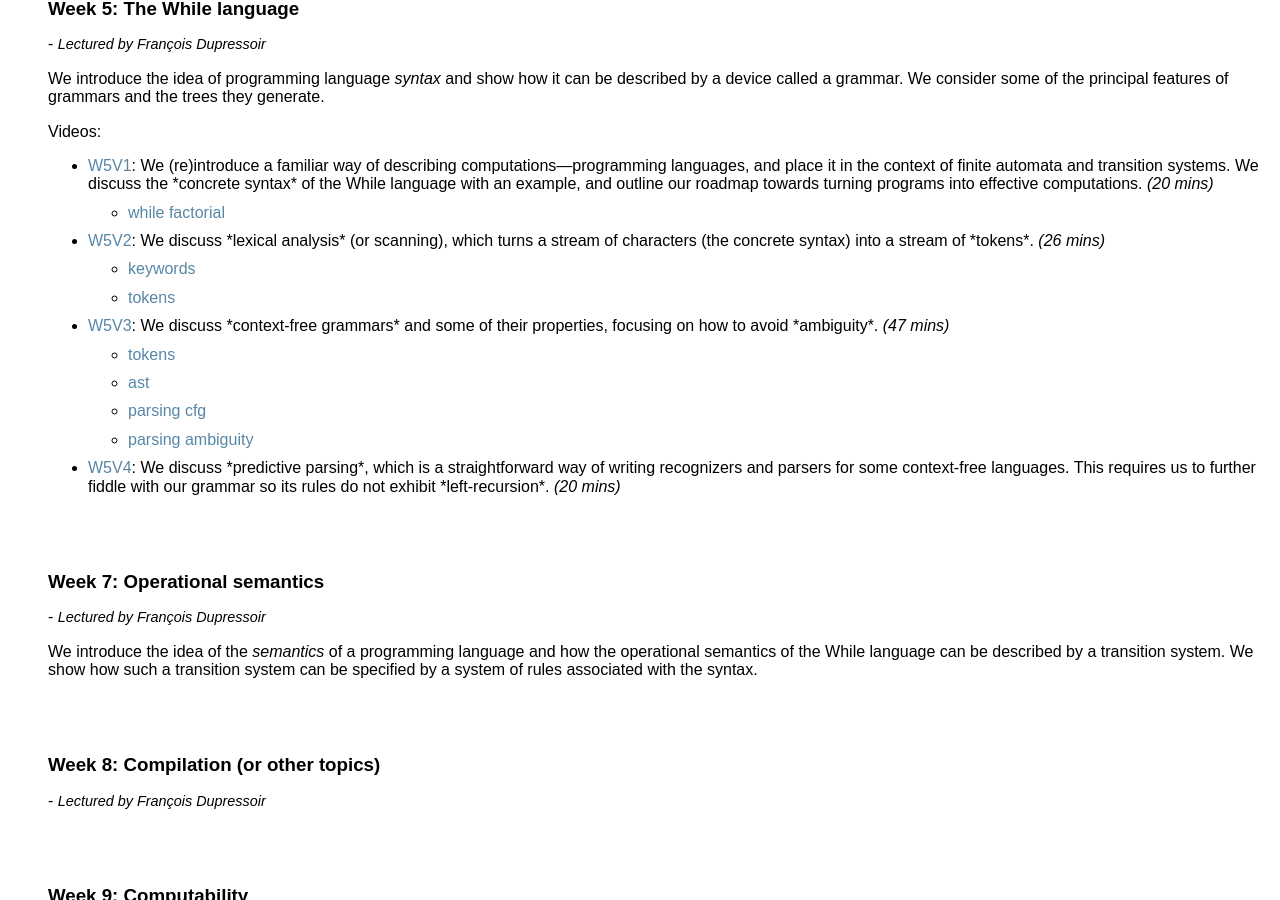
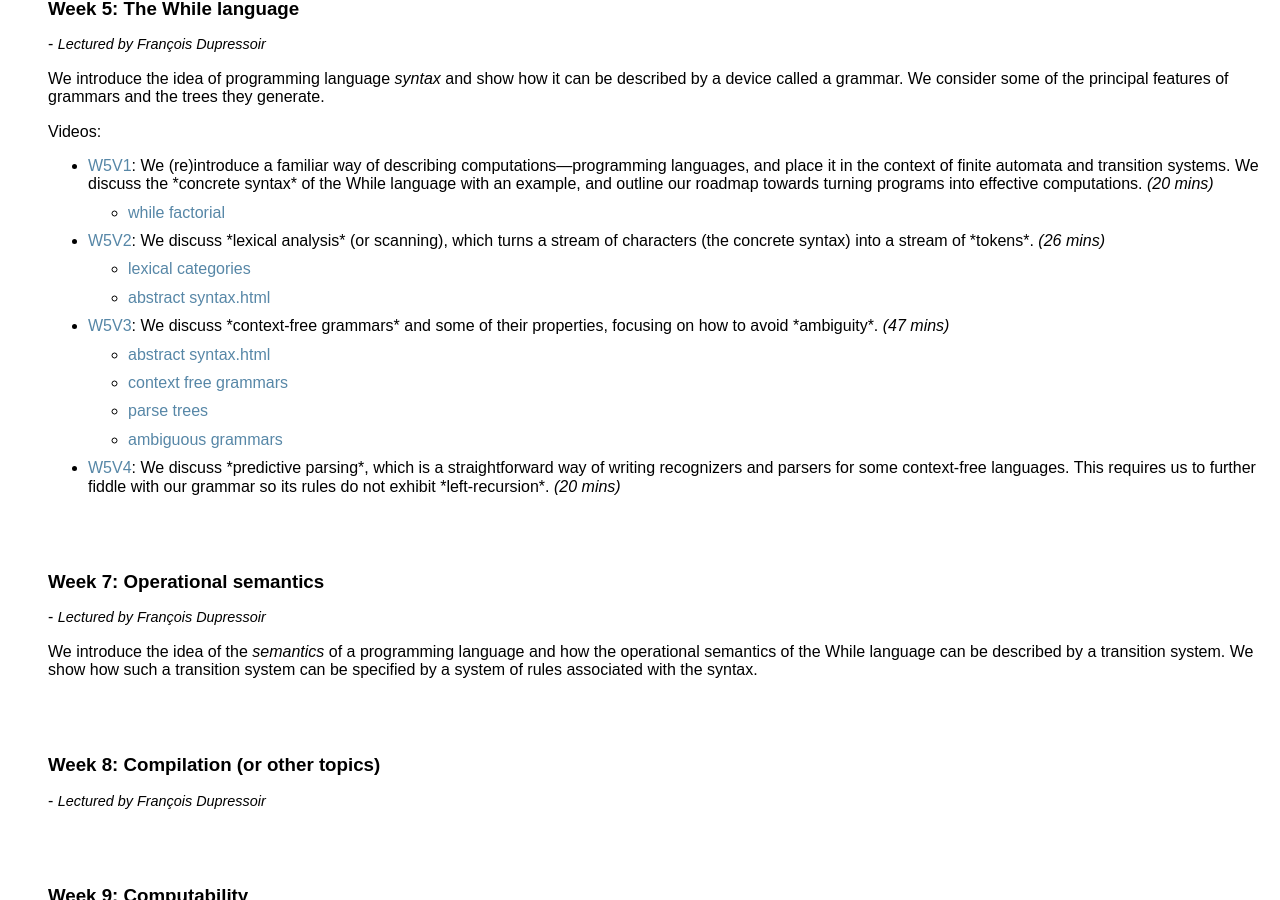
Before and after one commit to uob-coms20007/webpages, a Jekyll site: the page built from schedule.md, in a window 1280 px wide and 900 px high, scrolled down 3803 px. Built offline with Jekyll 4.4.1, drawn with Linux system fonts in a browser that asks for light colours; nearby versions of some CDN libraries.

Commit message:
Fix W5 references

```diff
--- a/_data/weeks.yml
+++ b/_data/weeks.yml
@@ -179,17 +179,17 @@
       dur: 26
       url: https://web.microsoftstream.com/video/d3aadeaf-4cf2-49d1-ad84-55080f32b19e
       ref:
-        - while-concrete#keywords
-        - while-abstract#tokens
+        - https://uob-coms20007.github.io/reference/while/concrete-syntax.html#lexical-categories
+        - https://uob-coms20007.github.io/reference/while/abstract-syntax.html
     - num: 3
       dsc: We discuss *context-free grammars* and some of their properties, focusing on how to avoid *ambiguity*.
       dur: 47
       url: https://web.microsoftstream.com/video/e08caa57-d146-4c62-9eb7-25e1b4abce95
       ref:
-        - while-abstract#tokens
-        - while-abstract#ast
-        - parsing-cfg
-        - parsing-ambiguity
+        - https://uob-coms20007.github.io/reference/while/abstract-syntax.html
+        - https://uob-coms20007.github.io/reference/grammars/cfg.html#context-free-grammars
+        - https://uob-coms20007.github.io/reference/grammars/cfg.html#parse-trees
+        - https://uob-coms20007.github.io/reference/grammars/cfg.html#ambiguous-grammars
     - num: 4
       dsc: We discuss *predictive parsing*, which is a straightforward way of writing recognizers and parsers for some context-free languages. This requires us to further fiddle with our grammar so its rules do not exhibit *left-recursion*.
       dur: 20
```
